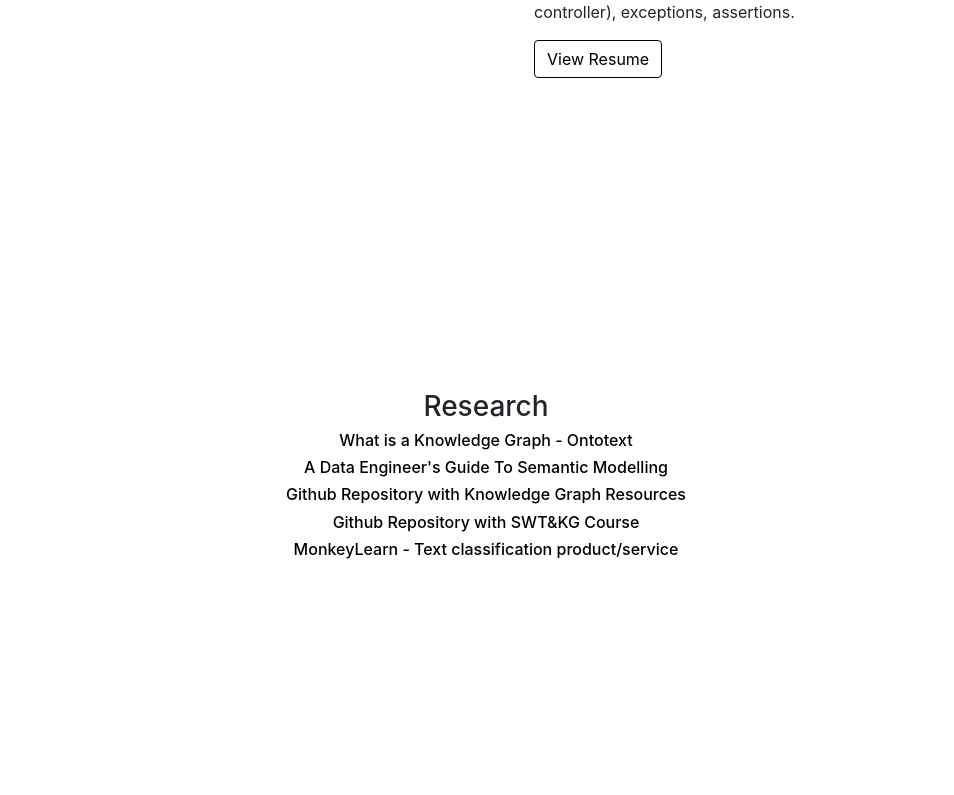
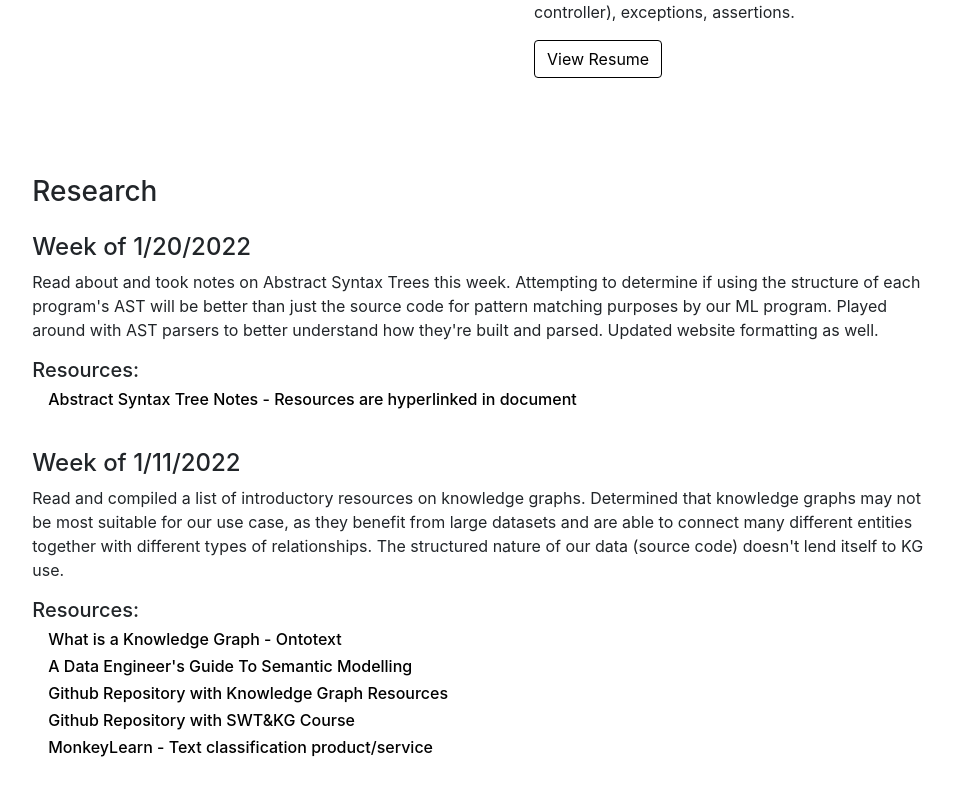
Before and after one commit to andrqwli/personal, a React (Create React App) app: page / in a window 1280 px wide. Shown: the part 2182-2977 px from the top of the page, without its empty margins (154-1108 px from the left). Built offline with nearby package versions, Linux system fonts and the light colour scheme.

Commit message:
restructured research tab and created LogEntry components, as well as log entry for 1/20

```diff
--- a/src/components/Data.js
+++ b/src/components/Data.js
@@ -153,3 +153,43 @@
         repo: "https://github.com/andrqwli/COMP426/tree/master/a09"
     }
 ]
+
+export const LogData =  [
+    {
+        meetingDate: "1/20/2022",
+        workSummary: "Read about and took notes on Abstract Syntax Trees this week. Attempting to determine if using the structure of each program's AST will be better than just the source code for pattern matching purposes by our ML program. Played around with AST parsers to better understand how they're built and parsed. Updated website formatting as well.",
+        resourceList: [
+            {
+                title: "Abstract Syntax Tree Notes - Resources are hyperlinked in document",
+                link: "https://docs.google.com/document/d/18ZJZEnuYZlLyBRaAz7BXXcFMu8ZR0qWXkU-yv_6Cn8g/edit?usp=sharing"
+            }
+        ]
+    },
+    {
+        meetingDate: "1/11/2022",
+        workSummary: "Read and compiled a list of introductory resources on knowledge graphs. Determined that knowledge graphs may not be most suitable for our use case, as they benefit from large datasets and are able to connect many different entities together with different types of relationships. The structured nature of our data (source code) doesn't lend itself to KG use.",
+        resourceList: [
+            {
+                title: "What is a Knowledge Graph - Ontotext",
+                link: "https://www.ontotext.com/knowledgehub/fundamentals/what-is-a-knowledge-graph/"
+            },
+            {
+                title: "A Data Engineer's Guide To Semantic Modelling",
+                link: "https://zenodo.org/record/3898519"
+            },
+            {
+                title: "Github Repository with Knowledge Graph Resources",
+                link: "https://github.com/turing-knowledge-graphs/teaching/blob/main/city/ReadingList.md"
+            },
+            {
+                title: "Github Repository with SWT&KG Course",
+                link: "https://github.com/turing-knowledge-graphs/teaching/tree/main/city"
+            },
+            {
+                title: "MonkeyLearn - Text classification product/service",
+                link: "https://monkeylearn.com/text-classification/"
+            },
+        ]
+    },
+
+]
--- /dev/null
+++ b/src/components/LogEntry.js
@@ -0,0 +1,23 @@
+import React from 'react'
+
+function LogEntry({meetingDate, workSummary, resourceList}) {
+
+    return (
+        <div className="LogEntry">
+            <h4>Week of {meetingDate}</h4>
+            <p>{workSummary}</p>
+            <h5>Resources:</h5>
+            <div className="resources">
+                {resourceList.map((resource) =>
+                    <div className="individual-resource">
+                        <a href={resource.link} without rel="noopener noreferrer" target="_blank">
+                            <h6>{resource.title}</h6>
+                        </a>
+                    </div>
+                )}
+            </div>
+        </div>
+    )
+}
+
+export default LogEntry;
--- a/src/components/Projects.js
+++ b/src/components/Projects.js
@@ -1,7 +1,7 @@
 import React from 'react'
 import {Proj} from './Data';
 import ProjectCard from './ProjectCard';
-import {Container, Row, Col, Button} from 'react-bootstrap';
+import {Container, Row, Col} from 'react-bootstrap';
 
 export default function Projects() {
     return (
--- a/src/components/Research.js
+++ b/src/components/Research.js
@@ -1,5 +1,7 @@
-import React from 'react'
-import {Row, Col, Container, Button } from 'react-bootstrap';
+import React from 'react';
+import {LogData} from "./Data";
+import LogEntry from "./LogEntry"
+import {Row, Col, Container} from 'react-bootstrap';
 
 export default function Research() {
     return (
@@ -8,21 +10,7 @@
                 <Row className="research">
                     <Col className="research">
                         <h3>Research</h3>
-                        <a href="https://www.ontotext.com/knowledgehub/fundamentals/what-is-a-knowledge-graph/" without rel="noopener noreferrer" target="_blank">
-                            <h6>What is a Knowledge Graph - Ontotext</h6>
-                        </a>
-                        <a href="https://zenodo.org/record/3898519" without rel="noopener noreferrer" target="_blank">
-                            <h6>A Data Engineer's Guide To Semantic Modelling</h6>
-                        </a>
-                        <a href="https://github.com/turing-knowledge-graphs/teaching/blob/main/city/ReadingList.md" without rel="noopener noreferrer" target="_blank">
-                            <h6>Github Repository with Knowledge Graph Resources</h6>
-                        </a>
-                        <a href="https://github.com/turing-knowledge-graphs/teaching/tree/main/city" without rel="noopener noreferrer" target="_blank">
-                            <h6>Github Repository with SWT&KG Course</h6>
-                        </a>
-                        <a href="https://monkeylearn.com/text-classification/" without rel="noopener noreferrer" target="_blank">
-                            <h6>MonkeyLearn - Text classification product/service</h6>
-                        </a>
+                        {LogData.map((logEntryData) => <LogEntry {...logEntryData}/>)}
 
 
 
--- a/src/css/App.css
+++ b/src/css/App.css
@@ -230,6 +230,17 @@
   padding-left: 3em;
 }
 
+.research {
+  width: 75%;
+  text-align: left;
+}
+
+.research h3 {
+  -webkit-box-align: left;
+      -ms-flex-align: left;
+          align-items: left;
+}
+
 @media (min-width: 768px) {
   .projects {
     padding-top: 1em;
@@ -312,4 +323,22 @@
       -ms-flex-pack: center;
           justify-content: center;
 }
+
+.LogEntry {
+  display: -webkit-box;
+  display: -ms-flexbox;
+  display: flex;
+  -webkit-box-orient: vertical;
+  -webkit-box-direction: normal;
+      -ms-flex-direction: column;
+          flex-direction: column;
+  -webkit-box-pack: left;
+      -ms-flex-pack: left;
+          justify-content: left;
+  padding: 1em 0 1em 0;
+}
+
+.resources {
+  padding-left: 1em;
+}
 /*# sourceMappingURL=App.css.map */
--- a/src/css/App.scss
+++ b/src/css/App.scss
@@ -182,7 +182,11 @@
 }
 
 .research {
-    width: 100%;
+    width: 75%;
+    text-align: left;
+    h3 {
+        align-items: left;
+    }
 }
 
 .projects {
@@ -236,3 +240,14 @@
 #contact {
     justify-content: center;
 }
+
+.LogEntry {
+    display: flex;
+    flex-direction: column;
+    justify-content: left;
+    padding: 1em 0 1em 0;
+}
+
+.resources {
+    padding-left: 1em;
+}
```
Also changed, not shown: 2 other files (tests, documents, lock files or other folders).
